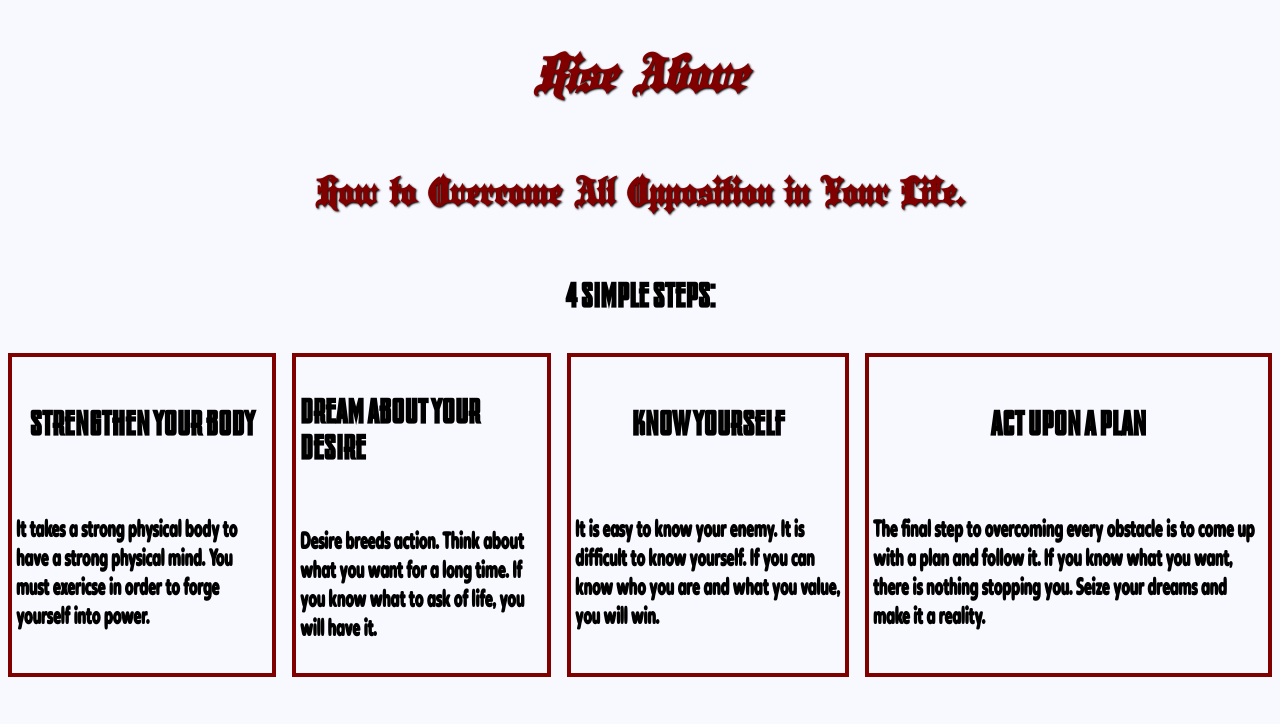
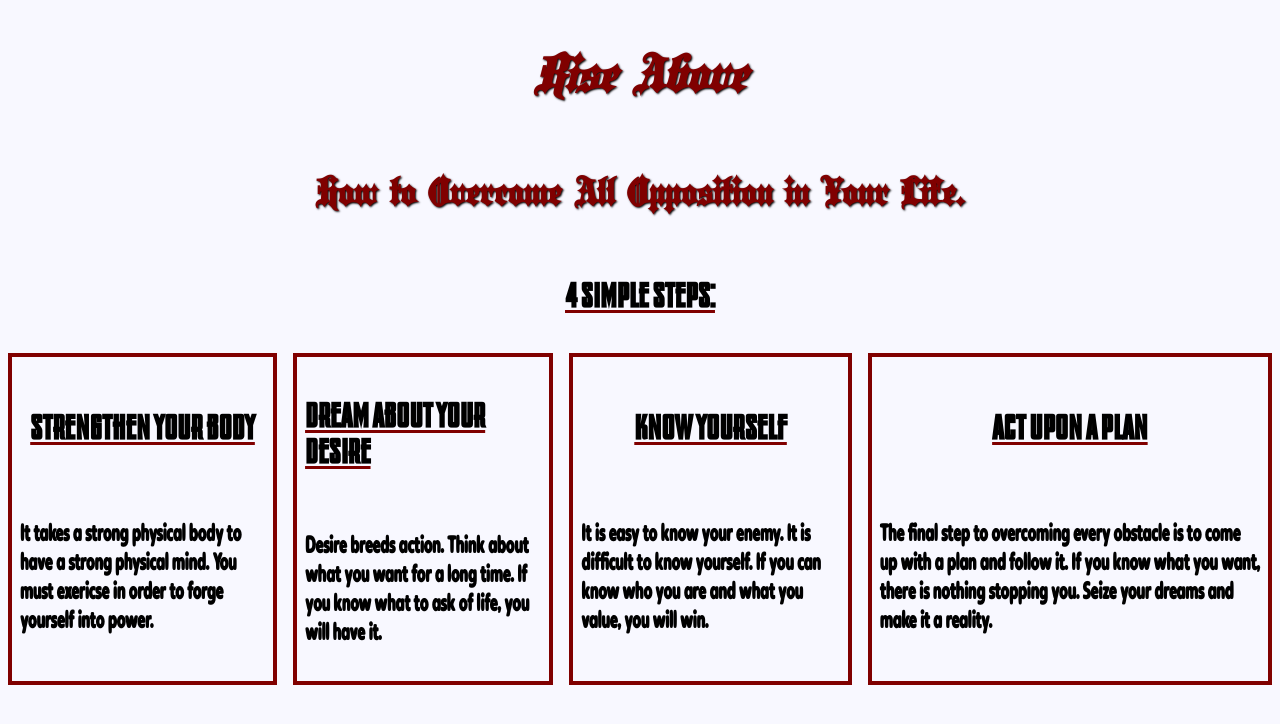
Before and after one commit to Corsair37/landing-page, a plain HTML site: page index.html in a window 1280 px wide. Drawn offline with Linux system fonts and the light colour scheme.

Commit message:
Fix underline and extend padding
Incorrect css syntax made the underlining not appear. In addition to that, the padding was too little. Enclosed are the fixes.

```diff
--- a/style.css
+++ b/style.css
@@ -41,7 +41,7 @@ h2 {
 h3 {
     font-family:"Chronica";
     font-size:36px;
-    text-decoration: solid;
+    text-decoration:underline solid;
     text-decoration-color: maroon;
 }
 
@@ -62,7 +62,7 @@ h3 {
     flex-direction:column;
     justify-content:space-evenly;
     align-items:center;
-    padding:4px;
+    padding:8px;
 
 }
 
```
